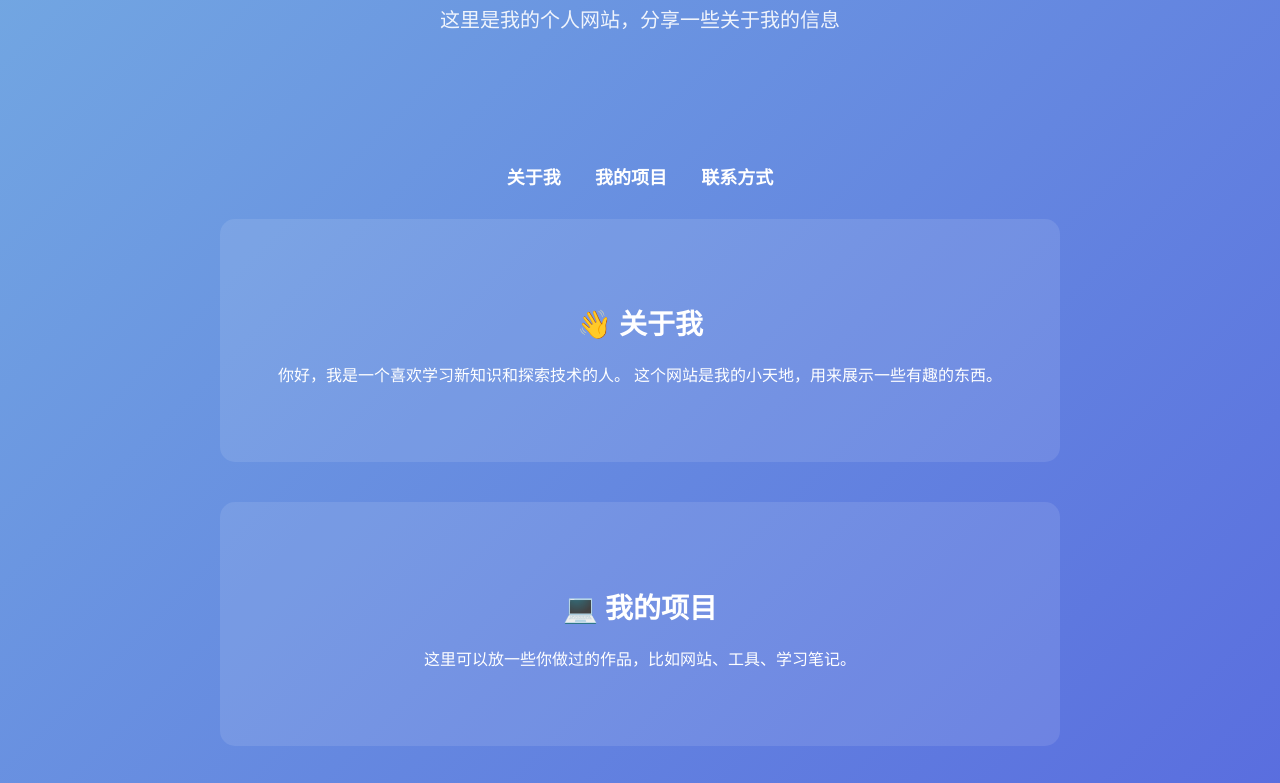
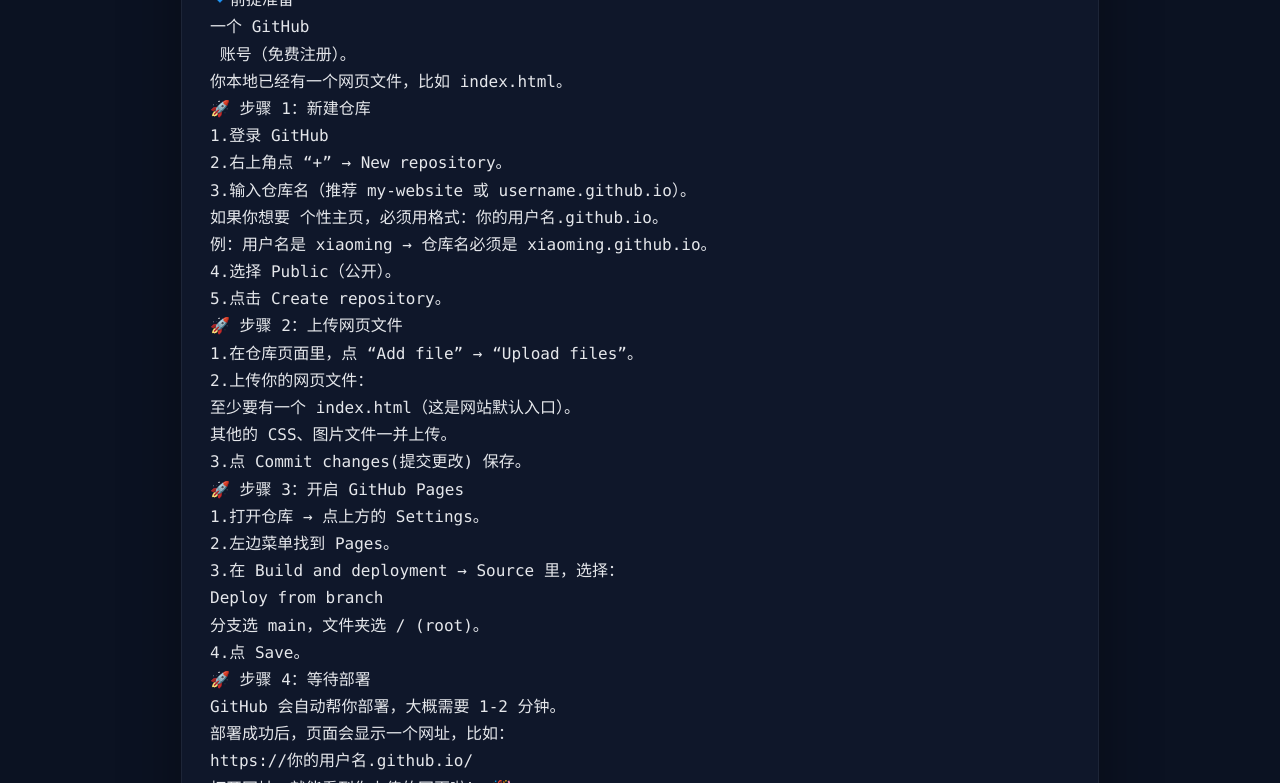
Before and after one commit to 123haa/page.github.io, a plain HTML site: page index.html in a window 1280 px wide. Shown: the part 198-981 px from the top of the page. Drawn offline with Linux system fonts and the light colour scheme.

Commit message:
Add files via upload

```diff
--- a/index.html
+++ b/index.html
@@ -1,92 +1,63 @@
 <!DOCTYPE html>
 <html lang="zh-CN">
 <head>
-  <meta charset="UTF-8">
-  <meta name="viewport" content="width=device-width, initial-scale=1.0">
-  <title>我的主页</title>
-  <style>
-    body {
-      font-family: "Segoe UI", Arial, sans-serif;
-      margin: 0;
-      padding: 0;
-      background: linear-gradient(135deg, #74ABE2, #5563DE);
-      color: #fff;
-      text-align: center;
-    }
-    header {
-      padding: 80px 20px;
-    }
-    header h1 {
-      font-size: 48px;
-      margin-bottom: 10px;
-    }
-    header p {
-      font-size: 20px;
-      opacity: 0.9;
-    }
-    nav {
-      margin: 30px 0;
-    }
-    nav a {
-      margin: 0 15px;
-      color: #fff;
-      text-decoration: none;
-      font-weight: bold;
-      font-size: 18px;
-    }
-    nav a:hover {
-      text-decoration: underline;
-    }
-    section {
-      padding: 60px 20px;
-      max-width: 800px;
-      margin: auto;
-      background: rgba(255, 255, 255, 0.1);
-      border-radius: 15px;
-      margin-bottom: 40px;
-    }
-    section h2 {
-      font-size: 28px;
-      margin-bottom: 20px;
-    }
-    footer {
-      background: rgba(0, 0, 0, 0.3);
-      padding: 20px;
-      font-size: 14px;
-    }
-  </style>
+<meta charset="UTF-8">
+<meta name="viewport" content="width=device-width, initial-scale=1">
+<title>小白专用 GitHub Pages 部署步骤</title>
+
+    <style>
+      body{margin:0;background:#0b1222;color:#e5e7eb}
+      .container{max-width:860px;margin:40px auto;padding:28px;background:#0f172a;border-radius:16px;box-shadow:0 20px 60px rgba(0,0,0,.35);border:1px solid rgba(255,255,255,.06)}
+      h1{margin:0 0 12px;font-size:28px}
+      .meta{color:#94a3b8;font-size:14px;margin-bottom:16px}
+      pre{white-space:pre-wrap;word-wrap:break-word;font: 14px/1.7 ui-monospace,SFMono-Regular,Menlo,Monaco,Consolas,"Liberation Mono","Courier New",monospace}
+      p{margin:0 0 1em;line-height:1.9}
+      .content{font-size:16px}
+    </style>
+
 </head>
 <body>
-  <header>
-    <h1>欢迎来到我的主页</h1>
-    <p>这里是我的个人网站，分享一些关于我的信息</p>
-  </header>
-
-  <nav>
-    <a href="#about">关于我</a>
-    <a href="#projects">我的项目</a>
-    <a href="#contact">联系方式</a>
-  </nav>
-
-  <section id="about">
-    <h2>👋 关于我</h2>
-    <p>你好，我是一个喜欢学习新知识和探索技术的人。
-    这个网站是我的小天地，用来展示一些有趣的东西。</p>
-  </section>
-
-  <section id="projects">
-    <h2>💻 我的项目</h2>
-    <p>这里可以放一些你做过的作品，比如网站、工具、学习笔记。</p>
-  </section>
-
-  <section id="contact">
-    <h2>📬 联系方式</h2>
-    <p>Email: <a href="mailto:youremail@example.com" style="color:#FFD700;">youremail@example.com</a></p>
-    <p>GitHub: <a href="https://github.com/uoy843" target="_blank" style="color:#FFD700;">@uoy843</a></p>
-  </section>
-
-  <footer>
-    <p>© 2025 我的主页 | Powered by GitHub Pages</p>
-  </footer>
+  <div class="container">
+    <h1>小白专用 GitHub Pages 部署步骤</h1>
+    <div class="meta">通过 TXT→HTML 转换生成 · 2025/8/22 17:17:19</div>
+    <pre class="content">小白专用 GitHub Pages 部署步骤
+🔹前提准备
+一个 GitHub
+ 账号（免费注册）。
+你本地已经有一个网页文件，比如 index.html。
+🚀 步骤 1：新建仓库
+1.登录 GitHub
+2.右上角点 “+” → New repository。
+3.输入仓库名（推荐 my-website 或 username.github.io）。
+如果你想要 个性主页，必须用格式：你的用户名.github.io。
+例：用户名是 xiaoming → 仓库名必须是 xiaoming.github.io。
+4.选择 Public（公开）。
+5.点击 Create repository。
+🚀 步骤 2：上传网页文件
+1.在仓库页面里，点 “Add file” → “Upload files”。
+2.上传你的网页文件：
+至少要有一个 index.html（这是网站默认入口）。
+其他的 CSS、图片文件一并上传。
+3.点 Commit changes(提交更改) 保存。
+🚀 步骤 3：开启 GitHub Pages
+1.打开仓库 → 点上方的 Settings。
+2.左边菜单找到 Pages。
+3.在 Build and deployment → Source 里，选择：
+Deploy from branch
+分支选 main，文件夹选 / (root)。
+4.点 Save。
+🚀 步骤 4：等待部署
+GitHub 会自动帮你部署，大概需要 1-2 分钟。
+部署成功后，页面会显示一个网址，比如：
+https://你的用户名.github.io/
+打开网址，就能看到你上传的网页啦！ 🎉
+🚀 步骤 5（可选）：绑定自己的域名
+如果你买了自己的域名，可以在 Pages 设置里添加自定义域名。
+GitHub 会自动配置免费 HTTPS。
+✅ 小结
+GitHub Pages 免费、永久有效，非常适合小白建 个人主页、说明文档、静态网站。
+只要你更新仓库内容，网站就会自动刷新。
+</pre>
+  </div>
 </body>
 </html>
```
